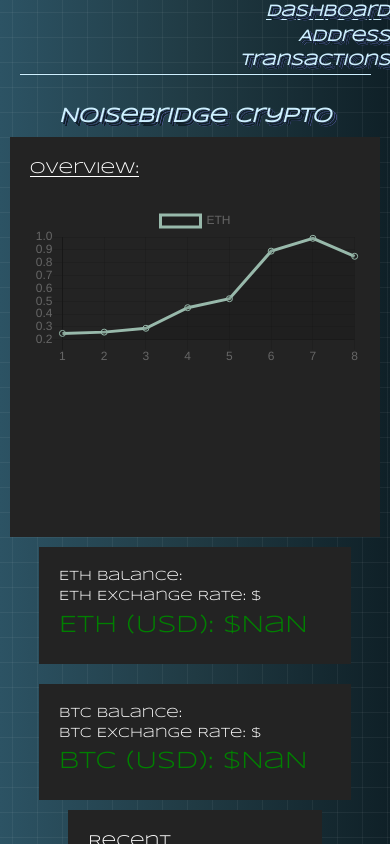
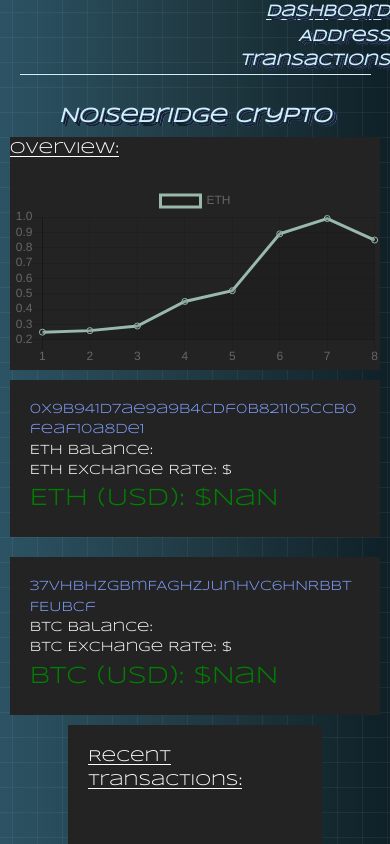
Before and after one commit to tylermaran/nbcrypto, a React (Create React App) app in the folder client/: page / in a window 390 px wide. Shown: the top 844 px of the page. Built offline with nearby package versions, Linux system fonts and the light colour scheme; no server answers.

Commit message:
added some styling to the mobile view

```diff
--- a/client/src/pages/Address.css
+++ b/client/src/pages/Address.css
@@ -1,16 +1,48 @@
 .address_container {
 	color: white;
-    width: 50%;
-    margin: 2.5% 0 0 25%;
-    padding: 20px;
+	display: inline-block;
+	padding: 20px;
 	background-color: rgb(35, 35, 35);
 }
 
 .address_canvas {
-    margin: 0 0 0 50%;
-    transform: translate(-50%, 0);
+	margin: 0 0 0 50%;
+	transform: translate(-50%, 0);
 }
 .address_note {
-    text-align: center;
-    margin: 10px 0 0 0;
+	text-align: center;
+	margin: 10px 0 10px 0;
+	word-break: break-all;
 }
+
+@media only screen and (max-width: 650px) {
+	.address_container {
+		width: 95%;
+		margin: 2.5% 0 0 2.5%;
+		overflow: hidden;
+	}
+	.address_canvas {
+		height: 200px !important;
+		width: 200px !important;
+	}
+	.address_note {
+		font-size: 0.8rem;
+	}
+}
+
+@media only screen and (min-width: 651px) {
+	.address_container {
+		width: 80%;
+		margin: 2.5% 0 0 10%;
+	}
+}
+
+@media only screen and (min-width: 900px) {
+	.address_container {
+		width: 60%;
+		margin: 2.5% 0 0 20%;
+	}
+}
+
+@media only screen and (min-width: 1200px) {
+}
--- a/client/src/pages/Address.jsx
+++ b/client/src/pages/Address.jsx
@@ -46,7 +46,7 @@
 		return (
 			<div className="address_container" key={address.address}>
 				<div className="sub_title">{address.coin} Address:</div>
-				<p>{address.address}</p>
+				<p className="address_note">{address.address}</p>
 				<canvas
 					className="address_canvas"
 					id={address.address}
--- a/client/src/pages/Landing.css
+++ b/client/src/pages/Landing.css
@@ -3,7 +3,8 @@
 	font-weight: bold;
 	color: #cef0ff;
 	vertical-align: middle;
-	text-shadow: 2px 2px #0f2027, 2.1px 2.1px rgb(140, 140, 255), 4px 4px #0f2027, 4.1px 4.1px rgb(140, 140, 255);
+	text-shadow: 2px 2px #0f2027, 2.1px 2.1px rgb(140, 140, 255),
+		4px 4px #0f2027, 4.1px 4.1px rgb(140, 140, 255);
 	font-size: 2rem;
 	font-style: italic;
 	text-align: center;
@@ -14,7 +15,6 @@
 }
 
 .graph {
-	min-height: 400px;
 	height: auto;
 	width: 65%;
 	margin: 20px 0 0 17.5%;
@@ -23,13 +23,13 @@
 	padding: 20px;
 }
 
-
 .sub_title {
 	display: inline;
 	border-bottom: 1px solid white;
 }
 
-.eth, .btc {
+.eth,
+.btc {
 	display: inline-block;
 	vertical-align: top;
 	width: 30%;
@@ -37,7 +37,7 @@
 	padding: 20px;
 	margin: 2.5%;
 	background-color: rgb(35, 35, 35);
-	font-size: .85rem;
+	font-size: 0.85rem;
 }
 
 .eth {
@@ -49,20 +49,27 @@
 	color: green;
 }
 
-
+.account_number {
+	color: rgb(129, 160, 255);
+	word-break: break-all;
+}
 
 @media only screen and (max-width: 600px) {
 	.main_title {
 		font-size: 1.25rem;
+
 	}
 
-	.eth, .btc {
-		width: 80%;
-		margin: 10px 0 10px 10%;
+	.eth,
+	.btc {
+		width: 95%;
+		margin: 10px 0 10px 2.5%;
 	}
 
 	.graph {
 		width: 95%;
+		height: auto;
+		padding: 0;
 		margin: 0 0 0 2.5%;
 	}
 }
--- a/client/src/pages/Landing.jsx
+++ b/client/src/pages/Landing.jsx
@@ -1,5 +1,6 @@
 // Importing Dependencies
 import React, { Component } from 'react';
+import { Link } from 'react-router-dom';
 
 // Importing Components
 import NavBar from '../components/NavBar';
@@ -13,7 +14,7 @@
 import { BTC_EXCHANGE, ETH_EXCHANGE, GET_BTC, GET_ETH } from '../api';
 
 // Importing Wallets
-import wallets from '../wallets.json';
+// import wallets from '../wallets.json';
 
 class Landing extends Component {
 	constructor(props) {
@@ -33,11 +34,13 @@
 			ETH_BALANCE: 0,
 			BTC_USD: 0,
 			ETH_USD: 0,
-			TRANSACTIONS: [{
-				'coin':"ETH",
-				'value': 0.025,
-				'date': '11/19/2019'
-			}]
+			TRANSACTIONS: [
+				{
+					coin: 'ETH',
+					value: 0.025,
+					date: '11/19/2019',
+				},
+			],
 		};
 	}
 	update = () => {
@@ -108,6 +111,9 @@
 
 					<div className="current_balance">
 						<div className="eth">
+							<div className="account_number">
+								<Link to="/address">{this.state.ETH}</Link>
+							</div>
 							<div className="balance">
 								ETH Balance: {this.state.ETH_BALANCE}{' '}
 							</div>
@@ -123,6 +129,9 @@
 							</div>
 						</div>
 						<div className="btc">
+							<div className="account_number">
+							<Link to="/address">{this.state.BTC}</Link>
+							</div>
 							<div className="raw_balance">
 								BTC Balance: {this.state.BTC_BALANCE}
 							</div>
```
Lines whose indentation alone changed are shown as unchanged.
